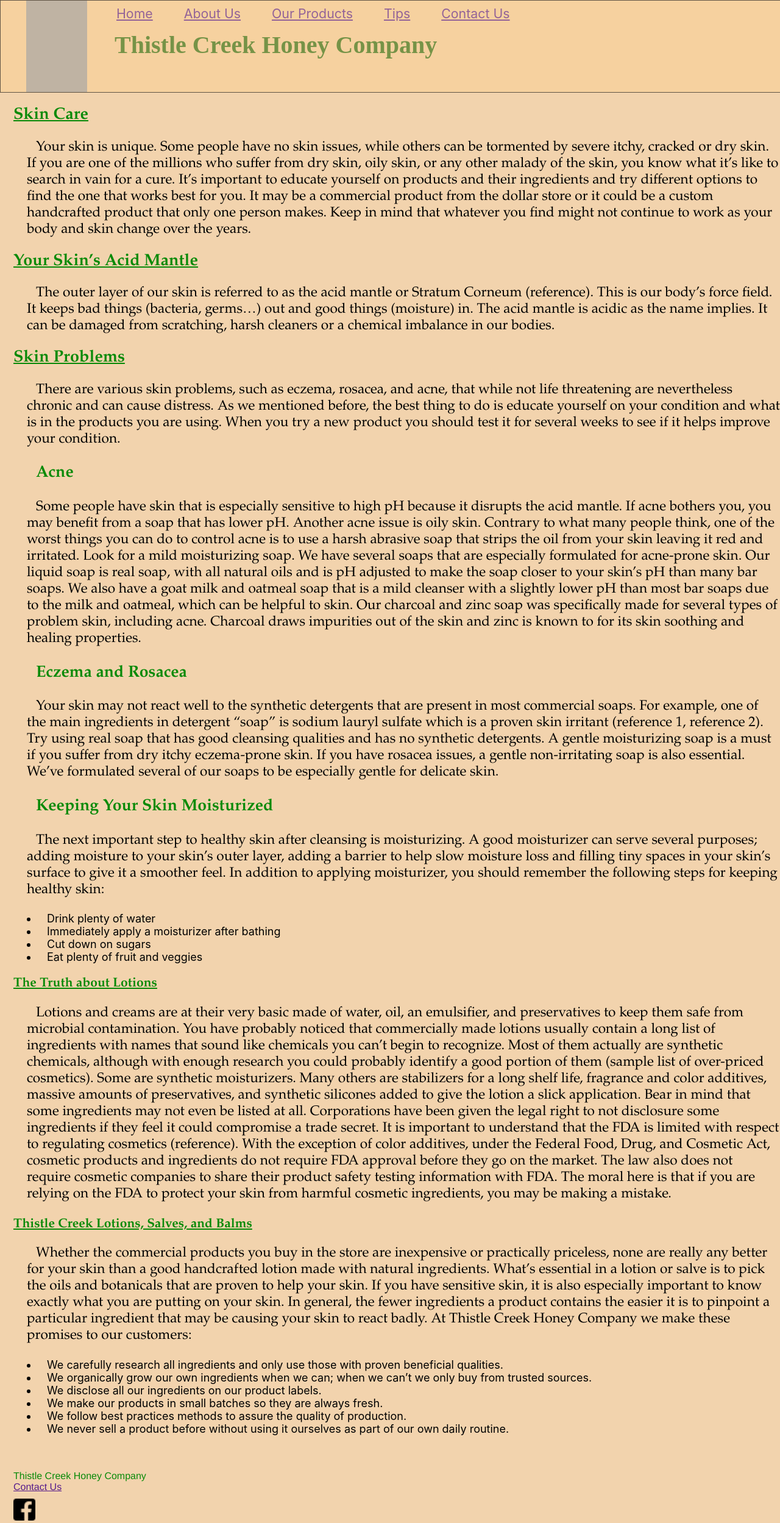
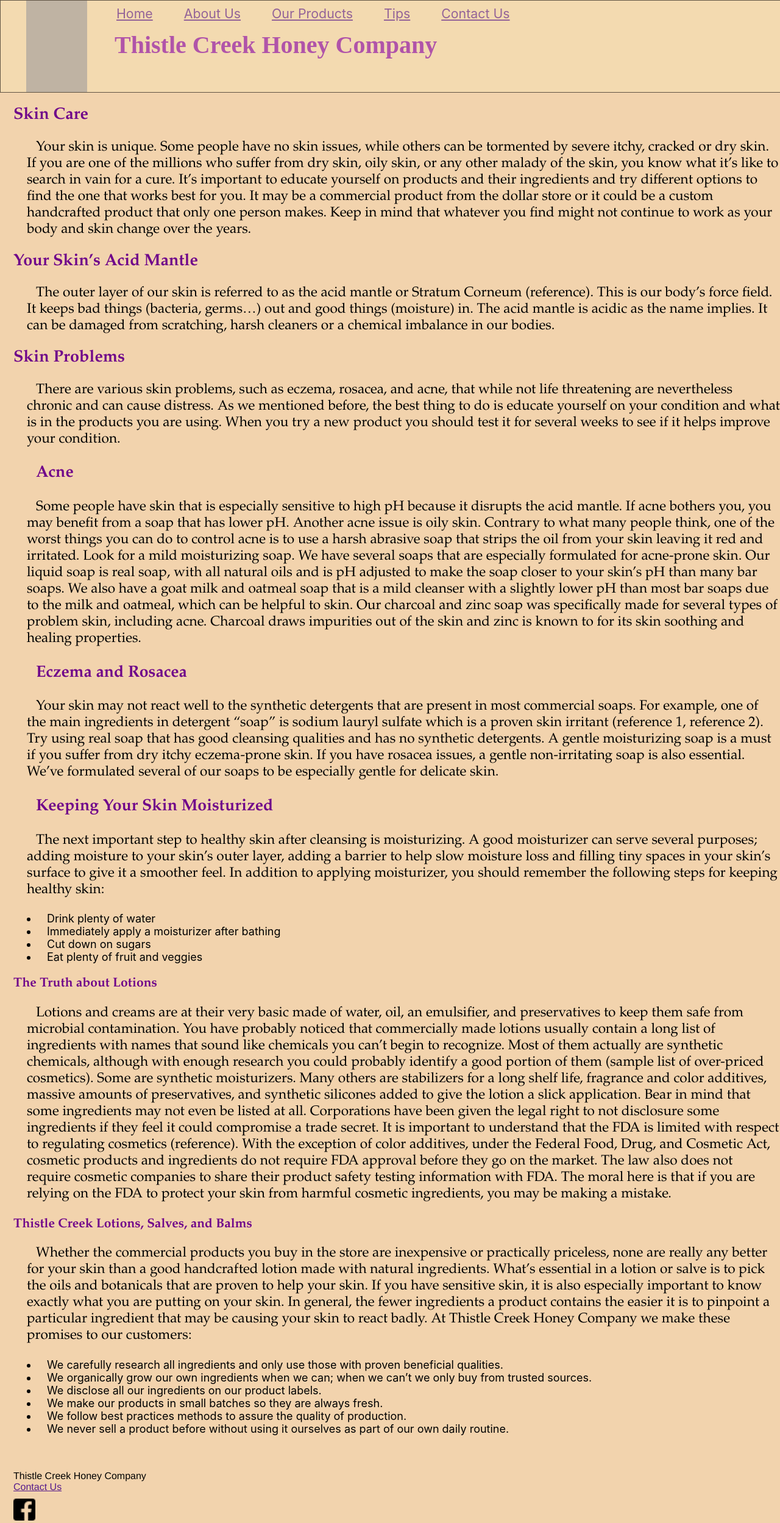
Before and after one commit to jmccabe1/thistle, a React (Create React App) app in the folder ReactWeb/: page /Tips in a window 1280 px wide. Shown: the whole page at 61% size. Built offline with nearby package versions, Linux system fonts and the light colour scheme; grey boxes are pictures that could not be loaded.

Commit message:
color changes 3, remove underline from headers

```diff
--- a/ReactWeb/src/App.css
+++ b/ReactWeb/src/App.css
@@ -16,9 +16,9 @@
 
 .column h2 {
         font-family: "Palatino Linotype";
-                text-decoration: underline;
+
                 font-size: 36px;
-                color: #088A08;
+                color: #6f048a;
 }
 
 .gridPicture {
@@ -36,7 +36,7 @@
 }
 
 .HeaderTitle {
-    color: #256904;
+    color: #8501a7;
     font-weight: bold;
     font-size: 30pt;
     font-family: "Monotype Corsiva";
@@ -117,9 +117,9 @@
 
 .TipTitle {
     font-family: "Palatino Linotype";
-        text-decoration: underline;
+
         font-size: 18px;
-        color: #088A08;
+        color: #6f048a;
         padding-left: 22px;
 }
 
@@ -127,7 +127,7 @@
     font-family: "Palatino Linotype";
 
         font-size: 20pt;
-        color: #088A08;
+        color: #6f048a;
         padding-left: 22px;
 }
 
@@ -203,7 +203,6 @@
 }
 
 .footer {
-    background-color: #F2D3AD;
     height: 70px;
     font-family: "Franklin Gothic Medium";
     padding-left: 22px;
@@ -211,12 +210,12 @@
 
 .footerName {
     font-size: 12pt;
-    color: #088A08;
+    color: #000000;
 }
 
 .footerEmail {
     font-size: 12pt;
-    color: #088A08;
+    color: #b714b9;
 }
 
 .footerFacebook {
@@ -230,7 +229,7 @@
 }
 
 .App-header {
-    background-color: #F9D196;
+    background-color: #F5DFB3;
       border: 1px solid black;
       opacity: 0.6;
   min-height: 100px;
```
